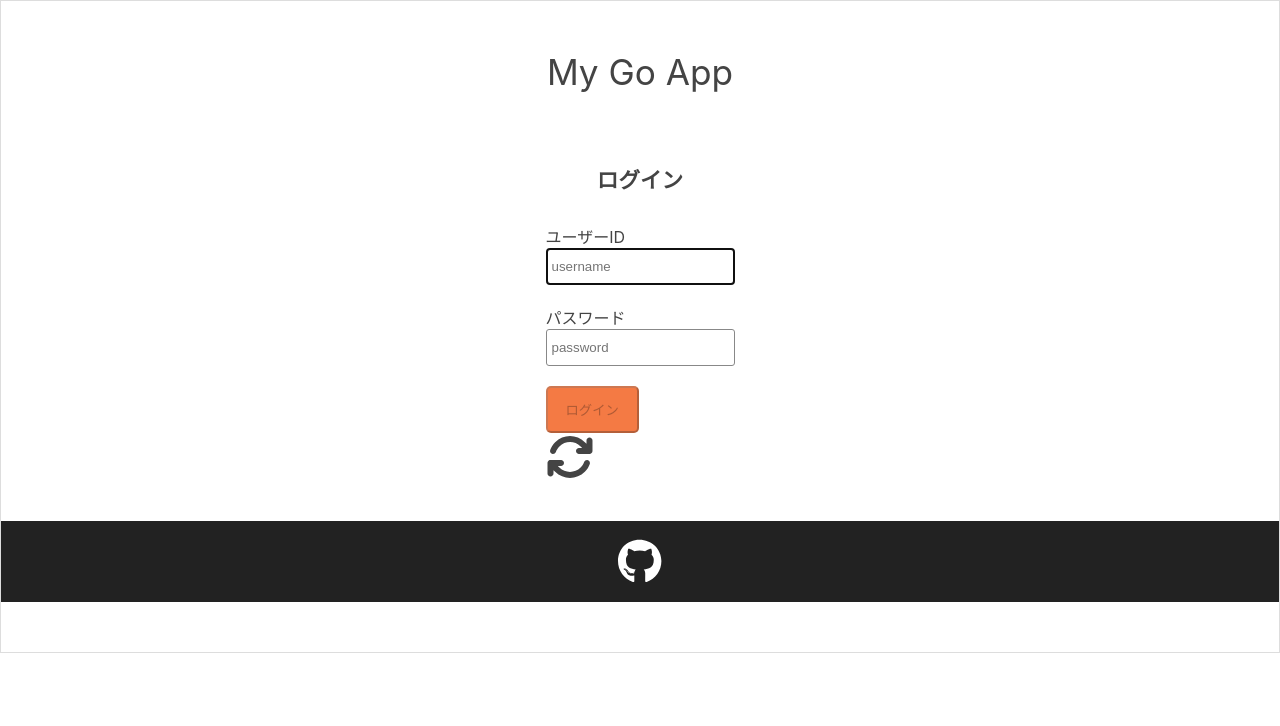
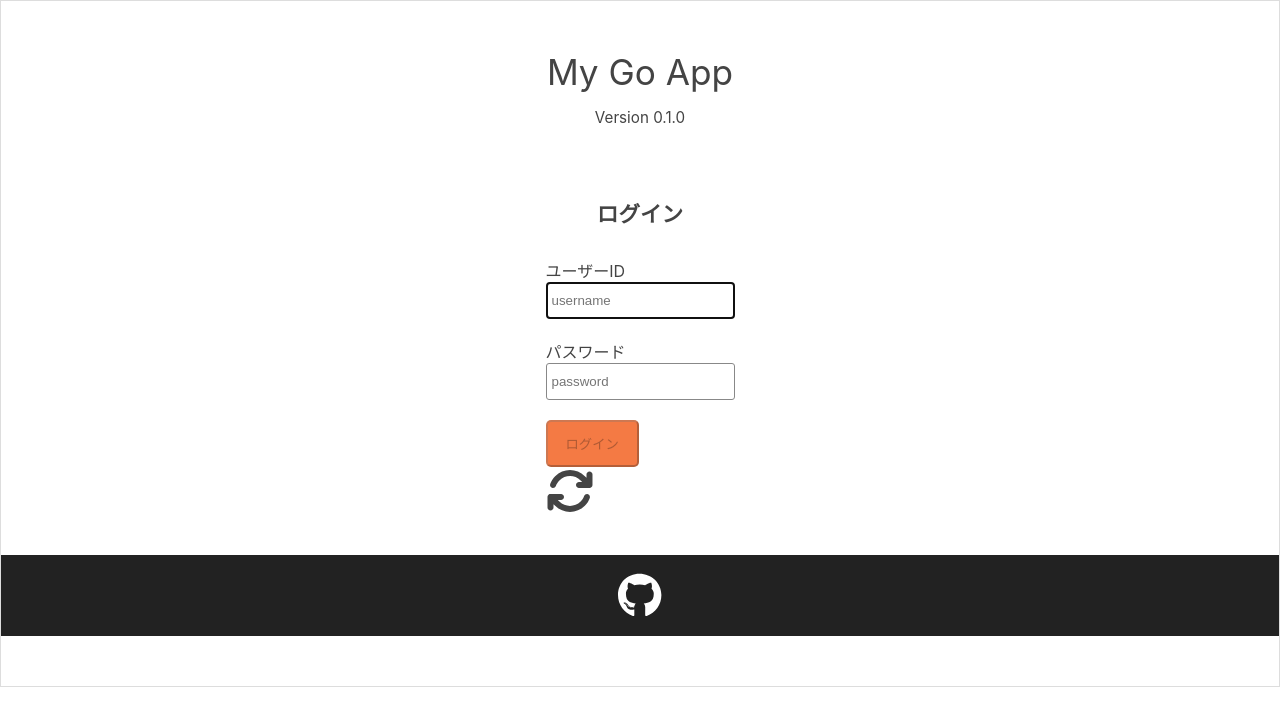
Before and after one commit to kento-yoshidu/IngredientsList_Frontend, a React (Create React App) app: page / in a window 1280 px wide. Shown: the top 726 px of the page. Built offline with nearby package versions, Linux system fonts and the light colour scheme; no server answers.

Commit message:
⚡ Update Header Component

```diff
--- a/src/components/Header.tsx
+++ b/src/components/Header.tsx
@@ -1,9 +1,19 @@
+import { useLocation } from "react-router-dom"
+
 import styles from "../styles/header.module.css"
 
 const Header = () => {
+  const path = useLocation()
+
+
   return (
     <header className={styles.header}>
       <h1 className={styles.headerTitle}>My Go App</h1>
+      <p className={styles.notice}>Version 0.1.0</p>
+
+      {path.pathname !== "/" && (
+        <p>ログアウト</p>
+      )}
     </header>
   )
 }
--- a/src/styles/header.module.css
+++ b/src/styles/header.module.css
@@ -1,4 +1,13 @@
+.header {
+  text-align: center;
+}
+
 .headerTitle {
+  margin-bottom: 15px;
   font-size: clamp(1.8rem, 3vw, 2.2rem);
   font-weight: normal;
 }
+
+.notice {
+  font-size: clamp(0.8rem, 2vw, 0.95rem);
+}
```
